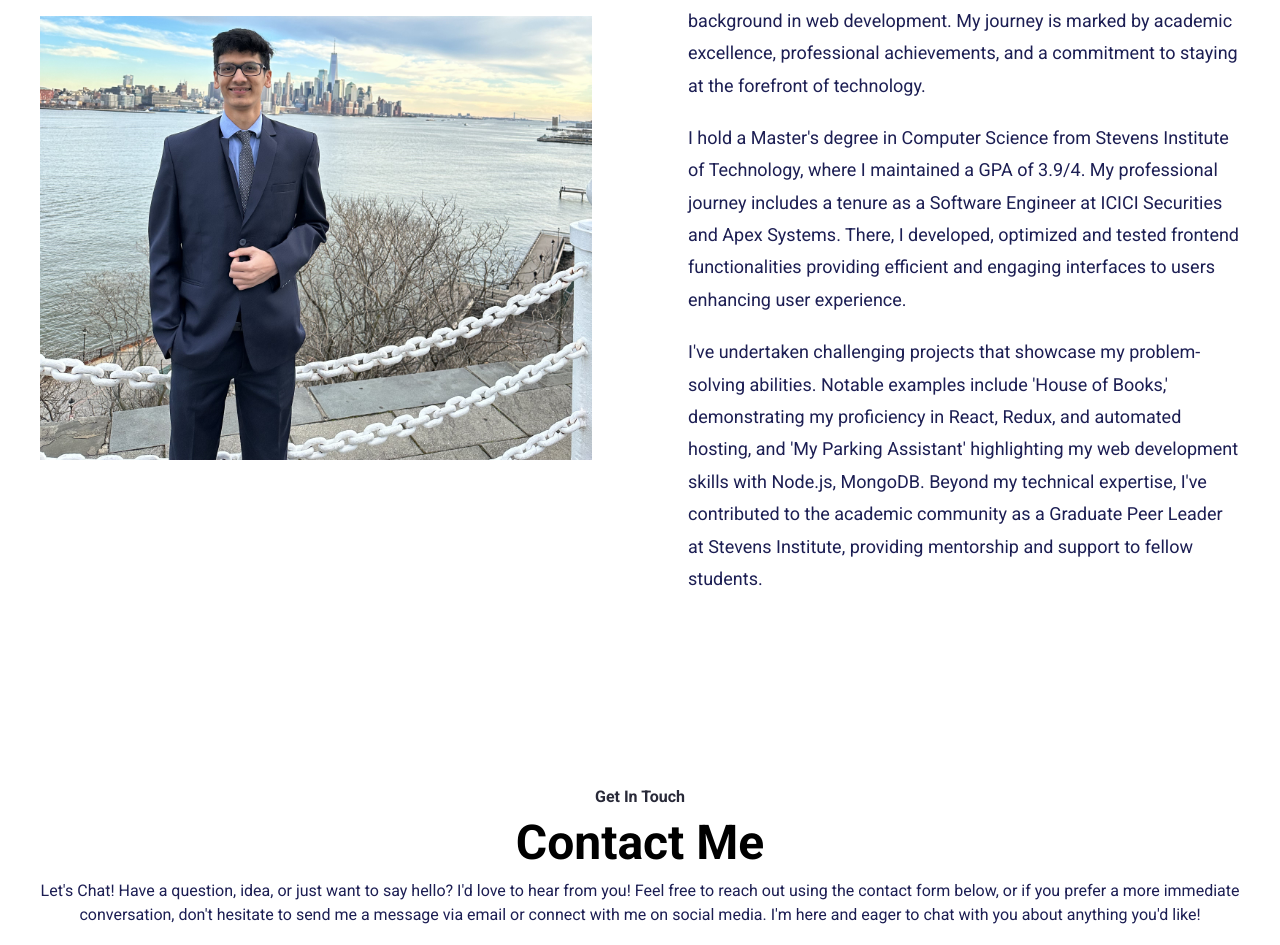
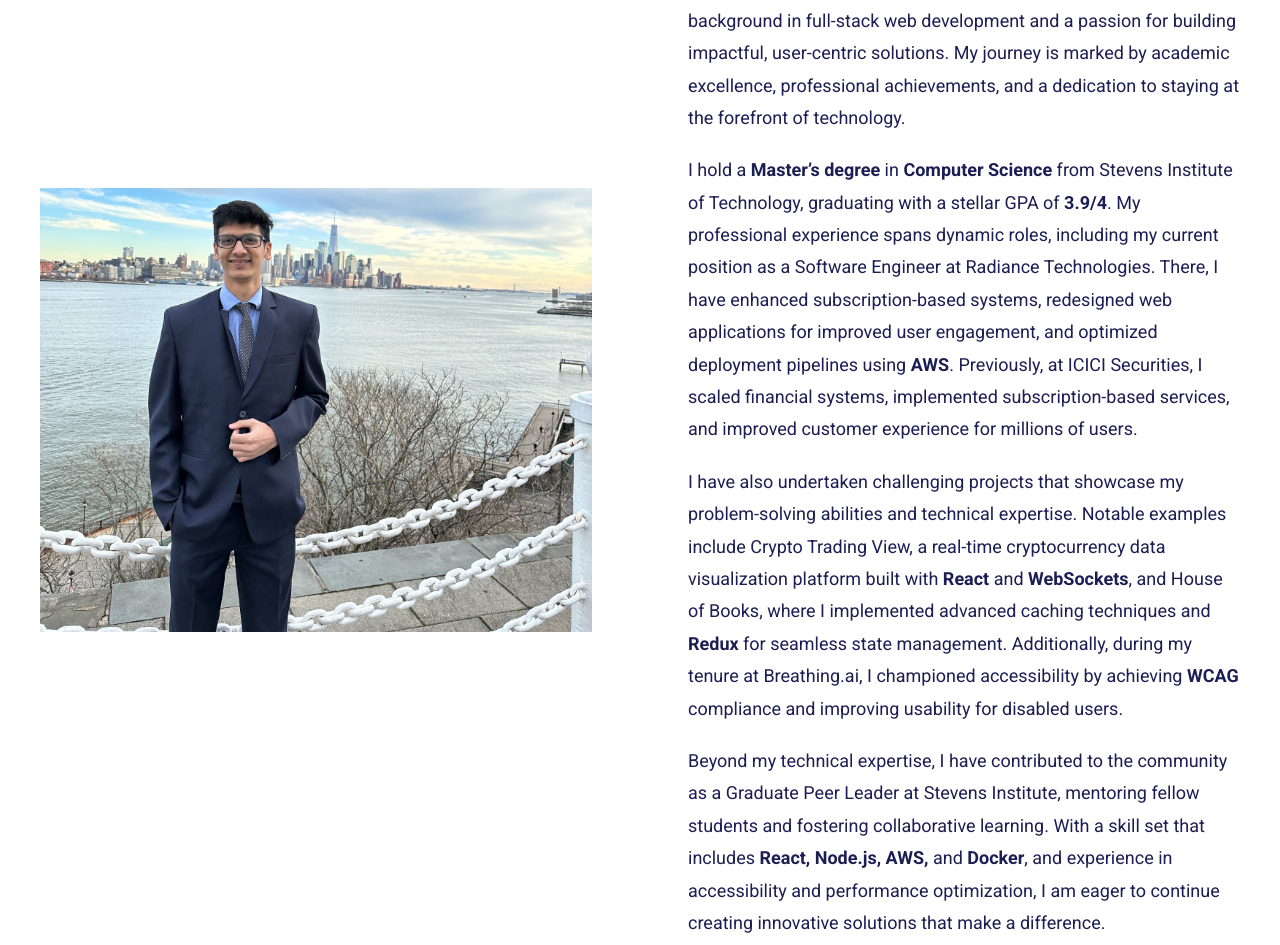
Before and after one commit to VaidyaHarshal/PersonalPortfolio, a React (Create React App) app: page / in a window 1280 px wide. Shown: the part 2327-3272 px from the top of the page. Built offline with nearby package versions, Linux system fonts and the light colour scheme.

Commit message:
changed about me description

```diff
--- a/src/Pages/Home/AboutMe.jsx
+++ b/src/Pages/Home/AboutMe.jsx
@@ -7,27 +7,43 @@ export default function AboutMe() {
       <div className="hero--section--content--box about--section--box">
         <h2 className="section--heading">About Me</h2>
         <p className="hero--section--description">
-          Hello, I'm Harshal Vaidya, a software engineer with a strong
-          background in web development. My journey is marked by academic
-          excellence, professional achievements, and a commitment to staying at
-          the forefront of technology.
+          Hello, I'm <strong>Harshal Vaidya</strong>, a software engineer with a
+          robust background in full-stack web development and a passion for
+          building impactful, user-centric solutions. My journey is marked by
+          academic excellence, professional achievements, and a dedication to
+          staying at the forefront of technology.
         </p>
         <p className="hero--section--description">
-          I hold a Master's degree in Computer Science from Stevens Institute of
-          Technology, where I maintained a GPA of 3.9/4. My professional journey
-          includes a tenure as a Software Engineer at ICICI Securities and Apex
-          Systems. There, I developed, optimized and tested frontend
-          functionalities providing efficient and engaging interfaces to users
-          enhancing user experience.
+          I hold a <strong>Master’s degree</strong> in{" "}
+          <strong>Computer Science</strong> from Stevens Institute of
+          Technology, graduating with a stellar GPA of <strong>3.9/4</strong>.
+          My professional experience spans dynamic roles, including my current
+          position as a Software Engineer at Radiance Technologies. There, I
+          have enhanced subscription-based systems, redesigned web applications
+          for improved user engagement, and optimized deployment pipelines using
+          <strong> AWS</strong>. Previously, at ICICI Securities, I scaled
+          financial systems, implemented subscription-based services, and
+          improved customer experience for millions of users.
         </p>
         <p className="hero--section--description">
-          I've undertaken challenging projects that showcase my problem-solving
-          abilities. Notable examples include 'House of Books,' demonstrating my
-          proficiency in React, Redux, and automated hosting, and 'My Parking
-          Assistant' highlighting my web development skills with Node.js,
-          MongoDB. Beyond my technical expertise, I've contributed to the
-          academic community as a Graduate Peer Leader at Stevens Institute,
-          providing mentorship and support to fellow students.
+          I have also undertaken challenging projects that showcase my
+          problem-solving abilities and technical expertise. Notable examples
+          include Crypto Trading View, a real-time cryptocurrency data
+          visualization platform built with <strong>React</strong> and{" "}
+          <strong>WebSockets</strong>, and House of Books, where I implemented
+          advanced caching techniques and <strong>Redux</strong> for seamless
+          state management. Additionally, during my tenure at Breathing.ai, I
+          championed accessibility by achieving <strong>WCAG</strong> compliance
+          and improving usability for disabled users.
+        </p>
+        <p className="hero--section--description">
+          Beyond my technical expertise, I have contributed to the community as
+          a Graduate Peer Leader at Stevens Institute, mentoring fellow students
+          and fostering collaborative learning. With a skill set that includes
+          <strong> React, Node.js, AWS,</strong> and <strong>Docker</strong>,
+          and experience in accessibility and performance optimization, I am
+          eager to continue creating innovative solutions that make a
+          difference.
         </p>
       </div>
     </section>
```
